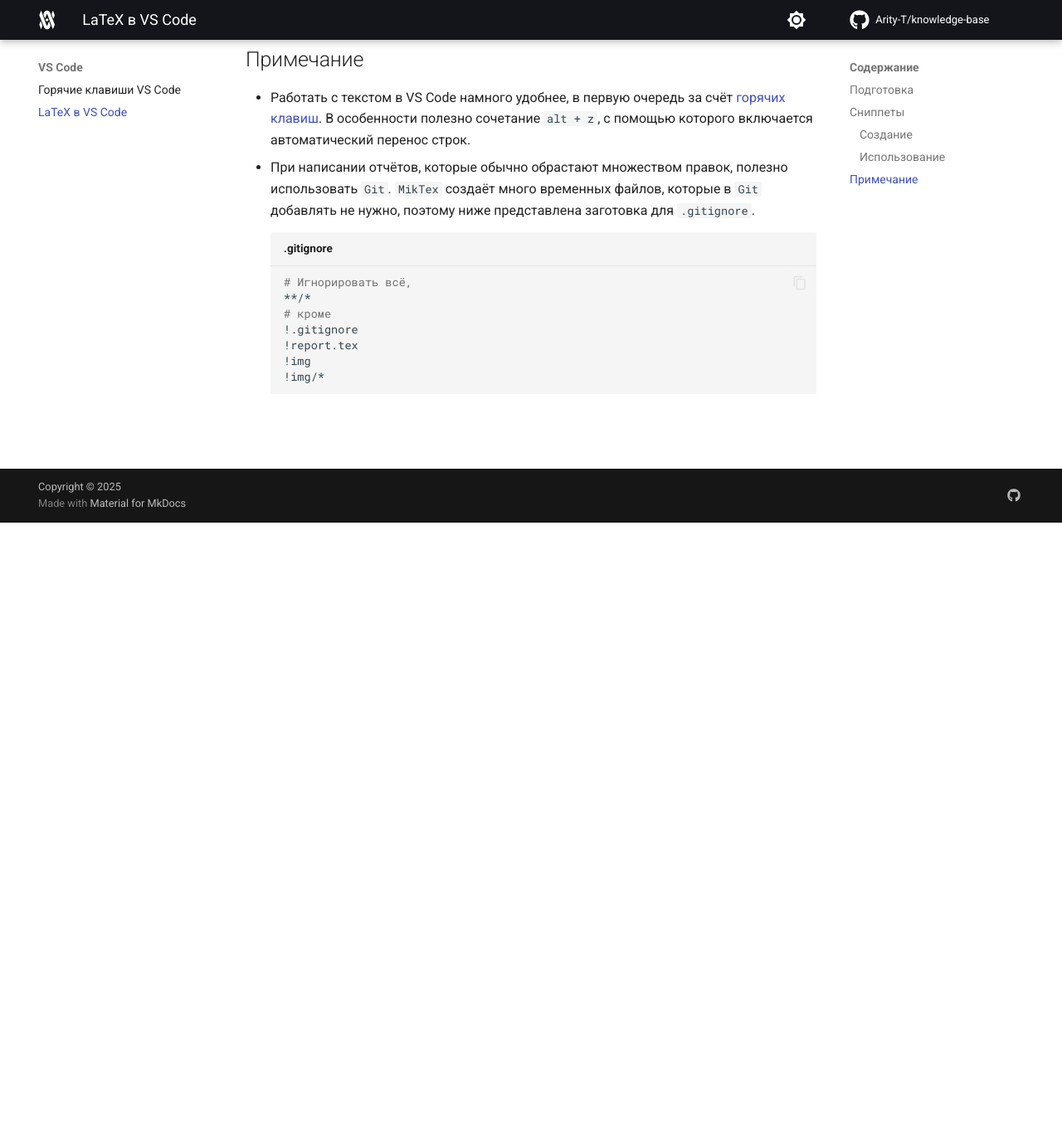
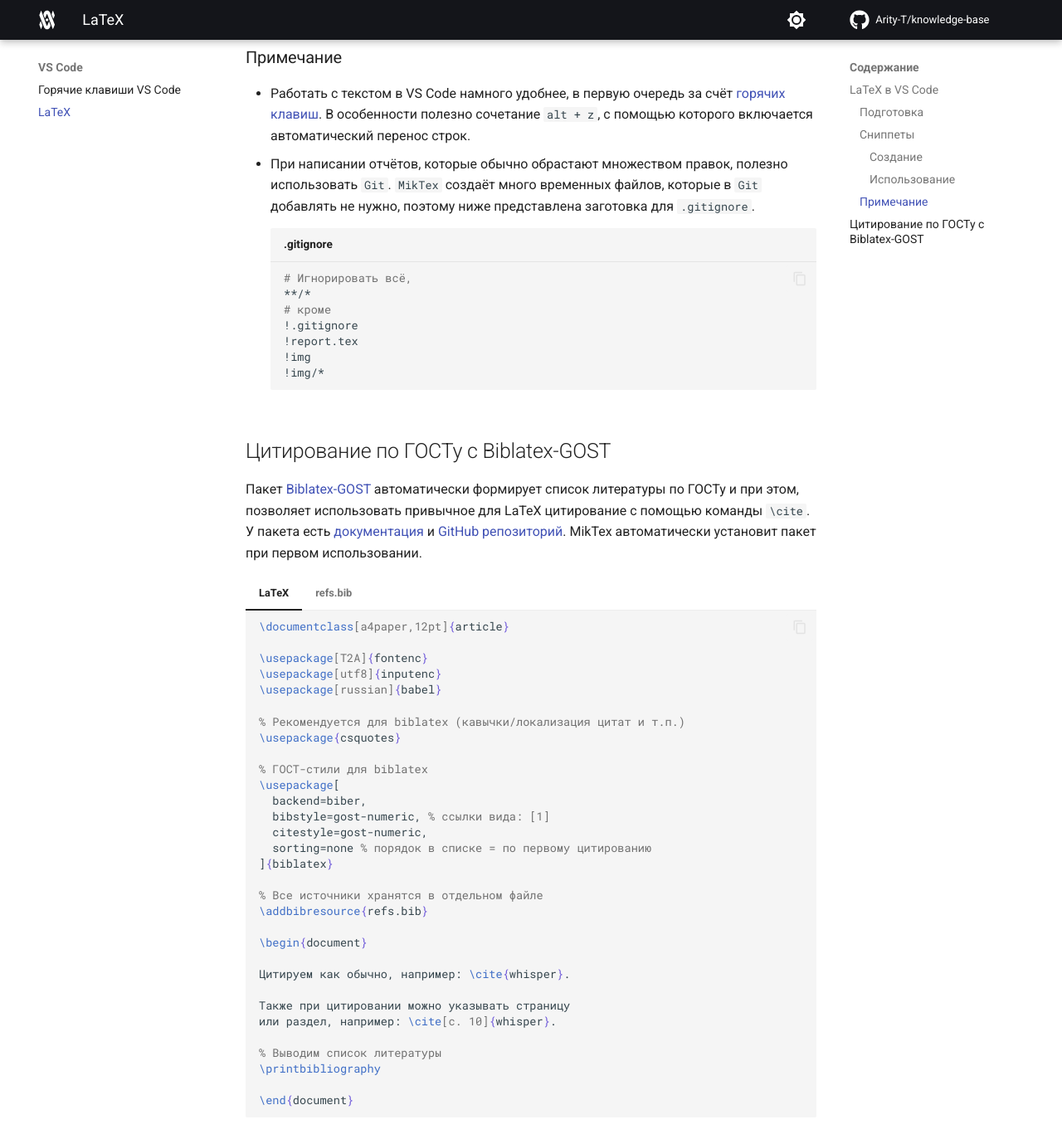
Before and after one commit to Arity-T/knowledge-base, an MkDocs documentation site: the page built from docs/VS-Code/latex.md, in a window 1280 px wide and 1400 px high, scrolled down 1003 px. Shown: the top 1373 px of the window at 83% size. Built offline with MkDocs 1.6.1 and Material for MkDocs 9.7.7, drawn with Linux system fonts in a browser that asks for light colours; comment, search, counter and statistics services are not loaded; before the commit the page ends 1633 px from its top, so only the background shows below that.

Commit message:
Цитирование по ГОСТу с Biblatex-GOST

````diff
--- a/docs/VS-Code/latex.md
+++ b/docs/VS-Code/latex.md
@@ -1,6 +1,8 @@
-# LaTeX в VS Code
+# LaTeX
 
-## Подготовка
+## LaTeX в VS Code
+
+### Подготовка
 
 Вся работа с LaTeX в VS Code завязана на расширении [LaTeX Workshop](https://marketplace.visualstudio.com/items?itemName=James-Yu.latex-workshop). Вот [документация](https://github.com/James-Yu/LaTeX-Workshop/wiki/Install) по установке. Вкратце:
 
@@ -10,12 +12,12 @@
 
 После установки можно открыть любой `.tex` файл и попробовать скомпилировать его (`ctrl + alt + b`), а затем открыть предпросмотр (`ctrl + alt + v`). При сохранении файл будет автоматически компилироваться, а предпросмотр обновляться.
 
-## Сниппеты
+### Сниппеты
 
-### Создание
+#### Создание
 В LaTeX очень много повторяющихся конструкций, грех не использовать сниппеты. Нажимаем `ctrl + shift + p` (или `f1`), ищем пункт `Snippets: Configure Snippets`, затем ищем `latex`. Автоматически будет создан файл `latex.json`, в который можно добавлять сниппеты.
 
-### Использование
+#### Использование
 
 Примеры [сниппетов](attachments/latex.json), которые я использую.
 
@@ -24,7 +26,7 @@
 - `\tablex` и `\table` - для вставки таблиц.
 - `\pdf` - для вставки PDF файлов.
 
-## Примечание
+### Примечание
 
 - Работать с текстом в VS Code намного удобнее, в первую очередь за счёт [горячих клавиш](hotkeys.md). В особенности полезно сочетание `alt + z`, с помощью которого включается автоматический перенос строк.
 - При написании отчётов, которые обычно обрастают множеством правок, полезно использовать `Git`. `MikTex` создаёт много временных файлов, которые в `Git` добавлять не нужно, поэтому ниже представлена заготовка для `.gitignore`.
@@ -37,3 +39,61 @@
 !img
 !img/*
 ```
+
+## Цитирование по ГОСТу с Biblatex-GOST
+
+Пакет [Biblatex-GOST](https://ctan.org/pkg/biblatex-gost) автоматически формирует список литературы по ГОСТу и при этом, позволяет использовать привычное для LaTeX цитирование с помощью команды `\cite`. У пакета есть [документация](https://mirror.macomnet.net/pub/CTAN/macros/latex/contrib/biblatex-contrib/biblatex-gost/doc/biblatex-gost.pdf) и [GitHub репозиторий](https://github.com/odomanov/biblatex-gost/). MikTex автоматически установит пакет при первом использовании.
+
+=== "LaTeX"
+
+    ```latex
+    \documentclass[a4paper,12pt]{article}
+
+    \usepackage[T2A]{fontenc}
+    \usepackage[utf8]{inputenc}
+    \usepackage[russian]{babel}
+
+    % Рекомендуется для biblatex (кавычки/локализация цитат и т.п.)
+    \usepackage{csquotes}
+
+    % ГОСТ-стили для biblatex
+    \usepackage[
+      backend=biber,
+      bibstyle=gost-numeric, % ссылки вида: [1]
+      citestyle=gost-numeric,
+      sorting=none % порядок в списке = по первому цитированию
+    ]{biblatex}
+
+    % Все источники хранятся в отдельном файле
+    \addbibresource{refs.bib}
+
+    \begin{document}
+
+    Цитируем как обычно, например: \cite{whisper}.
+
+    Также при цитировании можно указывать страницу
+    или раздел, например: \cite[с. 10]{whisper}.
+
+    % Выводим список литературы
+    \printbibliography
+
+    \end{document}
+    ```
+
+=== "refs.bib"
+
+    Код `bibtex` обычно генерируется автоматически на сайтах с научными статьями. Например, этот код выдаёт Arxiv по нажатию кнопки `Export BibTeX Citation`. На ScienceDirect есть аналогичная кнопка `Cite -> Export citation to BibTeX`.
+
+    ```bibtex
+
+    @misc{whisper,
+      title={Robust Speech Recognition via Large-Scale Weak Supervision},
+      author={Alec Radford and Jong Wook Kim and Tao Xu and
+        Greg Brockman and Christine McLeavey and Ilya Sutskever},
+      year={2022},
+      eprint={2212.04356},
+      archivePrefix={arXiv},
+      primaryClass={eess.AS},
+      url={https://arxiv.org/abs/2212.04356},
+    }
+    ```
````
